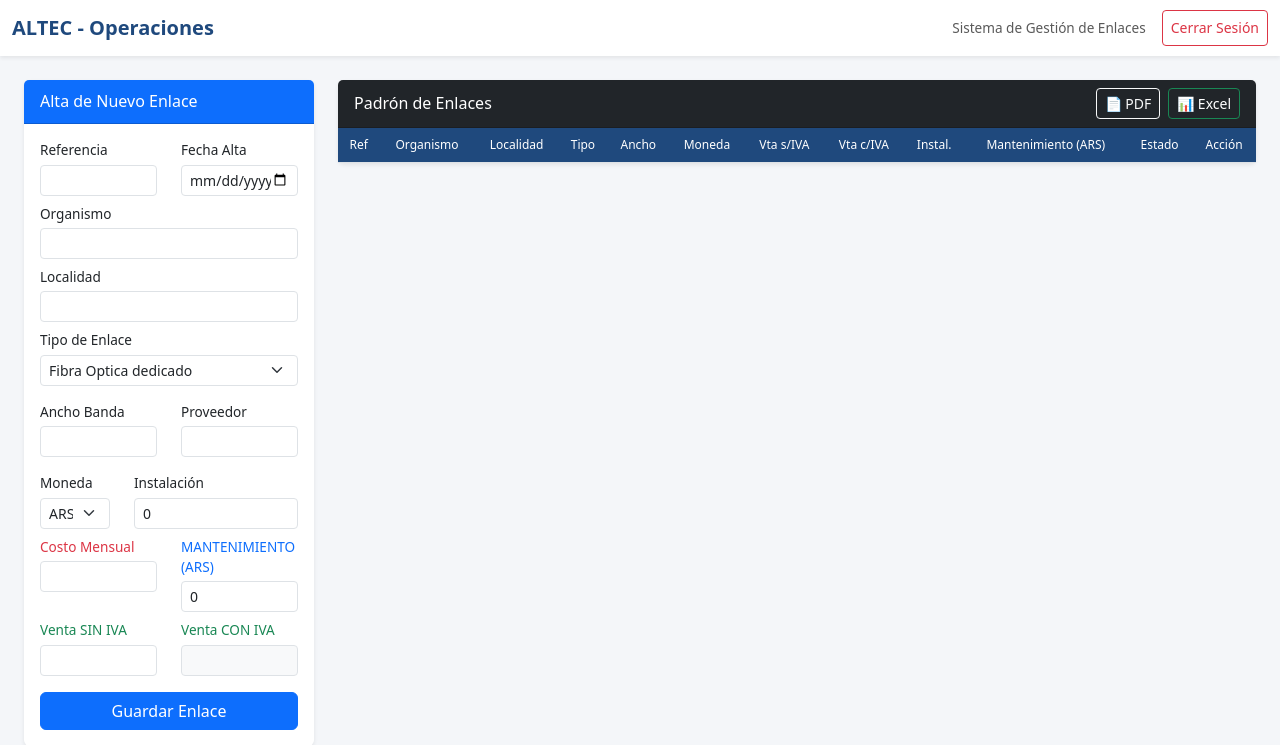
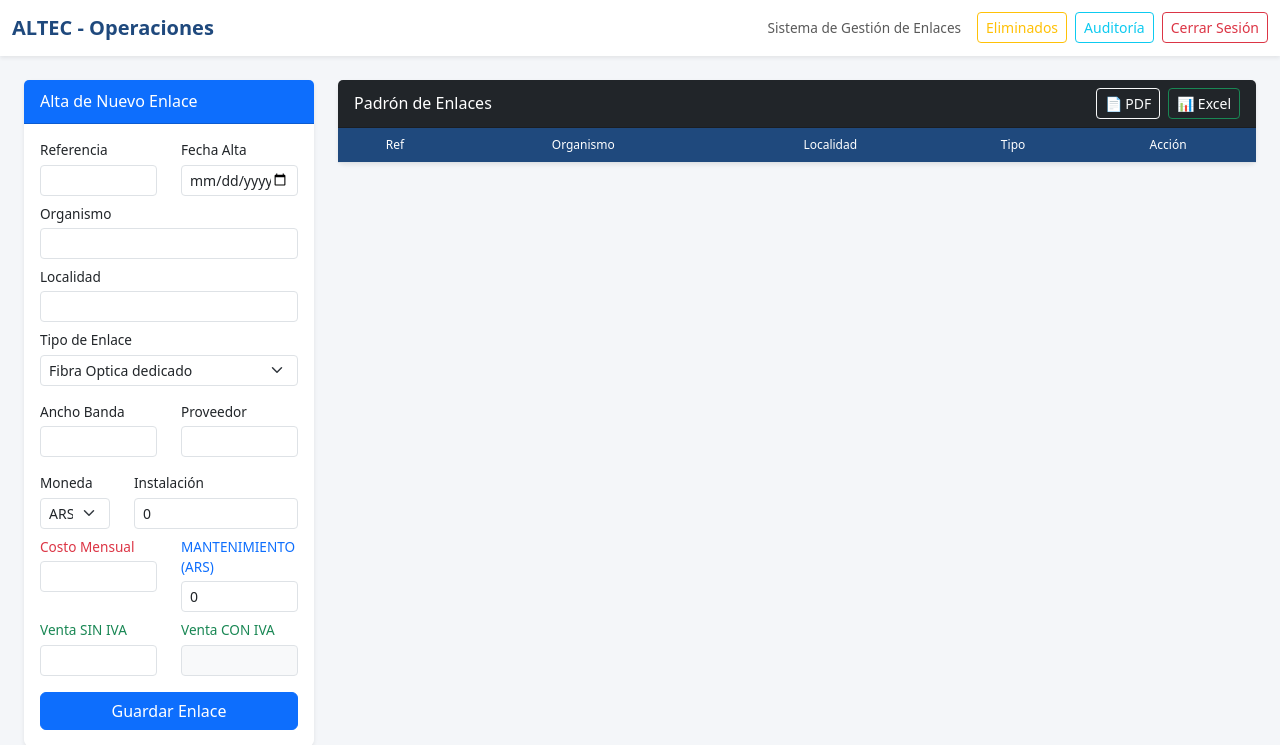
Before and after one commit to afellenztelco/telco, a FastAPI app: template templates/index.html in a window 1280 px wide. Shown: the top 745 px of the page. Run offline with FastAPI, Linux system fonts and the light colour scheme; the template is opened without the code that fills it, so the values that code supplies are empty.

Commit message:
Update index.html

```diff
--- a/templates/index.html
+++ b/templates/index.html
@@ -16,125 +16,111 @@
 <nav class="navbar navbar-expand-lg navbar-light bg-white mb-4 shadow-sm py-2">
     <div class="container-fluid">
         <a class="navbar-brand" href="#">ALTEC - Operaciones</a>
-        <div class="d-flex"><span class="navbar-text me-3">Sistema de Gestión de Enlaces</span><button onclick="cerrarSesion()" class="btn btn-sm btn-outline-danger">Cerrar Sesión</button></div>
+        <div class="d-flex align-items-center">
+            <span class="navbar-text me-3">Sistema de Gestión de Enlaces</span>
+            <button onclick="verEliminados()" class="btn btn-sm btn-outline-warning me-2">Eliminados</button>
+            <button onclick="verLogs()" class="btn btn-sm btn-outline-info me-2">Auditoría</button>
+            <button onclick="window.location.href='/logout'" class="btn btn-sm btn-outline-danger">Cerrar Sesión</button>
+        </div>
     </div>
 </nav>
 <div class="container-fluid px-4">
     <div class="row">
         <div class="col-xl-3 col-lg-4">
-            <div class="card mb-4"><div class="card-header bg-primary text-white"><h6 class="mb-0 py-1" id="tituloFormulario">Alta de Nuevo Enlace</h6></div>
+            <div class="card mb-4"><div class="card-header bg-primary text-white"><h6 id="formTitle" class="mb-0 py-1">Alta de Nuevo Enlace</h6></div>
                 <div class="card-body">
                     <form id="formAltaEnlace">
+                        <input type="hidden" id="edit_id">
                         <div class="row mb-2"><div class="col-6"><label class="form-label mb-1">Referencia</label><input type="text" class="form-control form-control-sm" id="referencia" required></div><div class="col-6"><label class="form-label mb-1">Fecha Alta</label><input type="date" class="form-control form-control-sm" id="fecha_alta" required></div></div>
                         <div class="mb-2"><label class="form-label mb-1">Organismo</label><input type="text" class="form-control form-control-sm" id="organismo" required></div>
                         <div class="mb-2"><label class="form-label mb-1">Localidad</label><input class="form-control form-control-sm" list="listaLoc" id="localidad" required><datalist id="listaLoc"><option value="Viedma"><option value="Aguada Guzmán"><option value="Ojos de Agua"><option value="Río Chico Abajo"></datalist></div>
-                        <div class="mb-3"><label class="form-label mb-1">Tipo de Enlace</label><select class="form-select form-select-sm" id="tipo" required><option value="Fibra Optica dedicado">Fibra Optica dedicado</option><option value="Fibra Optica asimetrico">Fibra Optica asimetrico</option><option value="Radio Frecuencia">Radio Frecuencia</option><option value="LEO">LEO</option><option value="LEO Itinerante">LEO Itinerante</option><option value="GEO">GEO</option><option value="L2L (transporte de datos)">L2L (transporte de datos)</option></select></div>
+                        <div class="mb-3"><label class="form-label mb-1">Tipo de Enlace</label><select class="form-select form-select-sm" id="tipo" required onchange="toggleSatelitales()"><option value="Fibra Optica dedicado">Fibra Optica dedicado</option><option value="Fibra Optica asimetrico">Fibra Optica asimetrico</option><option value="Radio Frecuencia">Radio Frecuencia</option><option value="LEO">LEO</option><option value="LEO Itinerante">LEO Itinerante</option><option value="GEO">GEO</option><option value="L2L (transporte de datos)">L2L (transporte de datos)</option></select></div>
+                        <div id="campos_satelitales" class="d-none bg-light p-2 border rounded mb-3">
+                            <h6 class="text-secondary mb-2" style="font-size: 0.75rem; font-weight: bold;">Datos Satelitales</h6>
+                            <input type="text" class="form-control form-control-sm mb-1" id="cupo_transferencia" placeholder="Cupo Transferencia">
+                            <input type="text" class="form-control form-control-sm mb-1" id="coordenadas_gps" placeholder="Coordenadas GPS">
+                            <input type="text" class="form-control form-control-sm mb-1" id="sn_antena" placeholder="S/N Antena">
+                            <input type="text" class="form-control form-control-sm mb-1" id="sn_modem" placeholder="S/N Modem">
+                            <input type="text" class="form-control form-control-sm mb-1" id="nro_te" placeholder="Nro de TE">
+                            <input type="text" class="form-control form-control-sm" id="nro_item" placeholder="Nro de ITEM">
+                        </div>
                         <div class="row mb-3"><div class="col-6"><label class="form-label mb-1">Ancho Banda</label><input type="text" class="form-control form-control-sm" id="ancho_banda" required></div><div class="col-6"><label class="form-label mb-1">Proveedor</label><input type="text" class="form-control form-control-sm" id="proveedor" required></div></div>
                         <div class="row mb-2"><div class="col-4"><label class="form-label mb-1">Moneda</label><select class="form-select form-select-sm" id="moneda"><option value="ARS">ARS</option><option value="USD">USD</option></select></div><div class="col-8"><label class="form-label mb-1">Instalación</label><input type="number" step="0.01" class="form-control form-control-sm" id="instalacion" value="0" required></div></div>
                         <div class="row mb-3"><div class="col-6"><label class="form-label mb-1 text-danger">Costo Mensual</label><input type="number" step="0.01" class="form-control form-control-sm" id="costo" required></div><div class="col-6"><label class="form-label mb-1 text-primary">MANTENIMIENTO (ARS)</label><input type="number" step="0.01" class="form-control form-control-sm" id="costo_mantenimiento" value="0" required></div><div class="col-6 mt-2"><label class="form-label mb-1 text-success">Venta SIN IVA</label><input type="number" step="0.01" class="form-control form-control-sm" id="venta_sin_iva" required></div><div class="col-6 mt-2"><label class="form-label mb-1 text-success">Venta CON IVA</label><input type="number" step="0.01" class="form-control form-control-sm bg-light" id="venta_con_iva" readonly></div></div>
                         <button type="submit" class="btn btn-primary w-100" id="btnGuardar">Guardar Enlace</button>
+                        <button type="button" class="btn btn-secondary w-100 mt-2 d-none" id="btnCancelar" onclick="resetForm()">Cancelar</button>
                     </form>
                 </div>
             </div>
         </div>
         <div class="col-xl-9 col-lg-8">
             <div class="card"><div class="card-header bg-dark text-white d-flex justify-content-between align-items-center"><h6 class="mb-0">Padrón de Enlaces</h6><div><a href="/reportes/pdf" class="btn btn-sm btn-outline-light me-2" target="_blank">📄 PDF</a><a href="/reportes/excel" class="btn btn-sm btn-outline-success text-white">📊 Excel</a></div></div>
-                <div class="card-body p-0"><table class="table table-hover table-striped mb-0 text-center align-middle"><thead><tr><th>Ref</th><th>Organismo</th><th>Localidad</th><th>Tipo</th><th>Ancho</th><th>Moneda</th><th>Vta s/IVA</th><th>Vta c/IVA</th><th>Instal.</th><th>Mantenimiento (ARS)</th><th>Estado</th><th>Acción</th></tr></thead><tbody id="tablaEnlaces"></tbody></table></div>
+                <div class="card-body p-0"><table class="table table-hover table-striped mb-0 text-center align-middle"><thead><tr><th>Ref</th><th>Organismo</th><th>Localidad</th><th>Tipo</th><th>Acción</th></tr></thead><tbody id="tablaEnlaces"></tbody></table></div>
             </div>
         </div>
     </div>
 </div>
+
+<div class="modal fade" id="modalConsulta" tabindex="-1"><div class="modal-dialog"><div class="modal-content"><div class="modal-header bg-primary text-white"><h6 class="modal-title">Detalle Satelital</h6><button type="button" class="btn-close" data-bs-dismiss="modal"></button></div><div class="modal-body"><p><b>Cupo:</b> <span id="val_cupo"></span></p><p><b>GPS:</b> <span id="val_gps"></span></p><p><b>S/N Antena:</b> <span id="val_antena"></span></p><p><b>S/N Modem:</b> <span id="val_modem"></span></p><p><b>Nro TE:</b> <span id="val_te"></span></p><p><b>Nro ITEM:</b> <span id="val_item"></span></p></div></div></div></div>
+<div class="modal fade" id="modalLogs" tabindex="-1"><div class="modal-dialog modal-xl"><div class="modal-content"><div class="modal-header bg-info text-white"><h6 class="modal-title">Auditoría</h6><button type="button" class="btn-close" data-bs-dismiss="modal"></button></div><div class="modal-body p-0"><table class="table table-sm table-striped"><thead><tr><th>Fecha</th><th>Usuario</th><th>Acción</th><th>Detalle</th></tr></thead><tbody id="tablaLogs"></tbody></table></div></div></div></div>
+<div class="modal fade" id="modalEliminados" tabindex="-1"><div class="modal-dialog modal-xl"><div class="modal-content"><div class="modal-header bg-warning py-2"><h6 class="modal-title">Enlaces Eliminados</h6><button type="button" class="btn-close" data-bs-dismiss="modal"></button></div><div class="modal-body p-0"><table class="table table-sm table-striped"><thead><tr><th>Fecha</th><th>Usuario</th><th>Acción</th><th>Detalle</th></tr></thead><tbody id="tablaEliminados"></tbody></table></div></div></div></div>
+
+<script src="https://cdn.jsdelivr.net/npm/bootstrap@5.3.0/dist/js/bootstrap.bundle.min.js"></script>
 <script>
-    let idEdicion = null;
-
-    function cerrarSesion() { window.location.href = '/logout'; }
-    document.getElementById('venta_sin_iva').oninput = e => document.getElementById('venta_con_iva').value = (e.target.value * 1.21).toFixed(2);
-
+    function toggleSatelitales() { const v = document.getElementById('tipo').value; document.getElementById('campos_satelitales').classList.toggle('d-none', !['LEO','LEO Itinerante','GEO'].includes(v)); }
     async function cargarEnlaces() {
         const r = await fetch('/enlaces/'); const d = await r.json();
-        const tb = document.getElementById('tablaEnlaces');
-        tb.innerHTML = d.map(e => `<tr><td>${e.referencia}</td><td>${e.organismo}</td><td>${e.localidad}</td><td>${e.tipo_enlace}</td><td>${e.ancho_banda}</td><td>${e.moneda}</td><td>${e.precio_venta_sin_iva}</td><td>${e.precio_venta_con_iva}</td><td>${e.costo_instalacion}</td><td>${e.costo_mantenimiento}</td><td><span class="badge ${e.estado=='ACTIVO'?'bg-success':'bg-danger'}">${e.estado}</span></td><td><button class="btn btn-sm btn-outline-primary me-1" onclick="iniciarEdicion(${e.id})">Editar</button><button class="btn btn-sm btn-outline-${e.estado=='ACTIVO'?'danger':'success'}" onclick="st(${e.id},'${e.estado=='ACTIVO'?'INACTIVO':'ACTIVO'}')">${e.estado=='ACTIVO'?'Baja':'Activar'}</button></td></tr>`).join('');
+        document.getElementById('tablaEnlaces').innerHTML = d.map(e => `<tr><td>${e.referencia}</td><td>${e.organismo}</td><td>${e.localidad}</td><td>${e.tipo_enlace}</td><td><button class="btn btn-sm btn-outline-info me-1" onclick="consultar(${e.id})">Consultar</button><button class="btn btn-sm btn-outline-warning me-1" onclick="editar(${e.id})">Editar</button><button class="btn btn-sm btn-outline-danger me-1" onclick="eliminar(${e.id})">Eliminar</button><button class="btn btn-sm btn-outline-${e.estado=='ACTIVO'?'danger':'success'}" onclick="st(${e.id},'${e.estado=='ACTIVO'?'INACTIVO':'ACTIVO'}')">${e.estado=='ACTIVO'?'Baja':'Activar'}</button></td></tr>`).join('');
     }
-
-    async function st(id, s) { await fetch(`/enlaces/${id}/estado?estado=${s}`, {method:'PATCH'}); cargarEnlaces(); }
-
-    async function iniciarEdicion(id) {
-        const r = await fetch(`/enlaces/${id}`);
-        const e = await r.json();
-
+    async function eliminar(id) { if(confirm('¿Eliminar?')) { await fetch(`/enlaces/${id}/eliminar`, {method:'PATCH'}); cargarEnlaces(); } }
+    async function consultar(id) {
+        const r = await fetch(`/enlaces/${id}`); const e = await r.json();
+        document.getElementById('val_cupo').innerText = e.cupo_transferencia || 'N/A';
+        document.getElementById('val_gps').innerText = e.coordenadas_gps || 'N/A';
+        document.getElementById('val_antena').innerText = e.sn_antena || 'N/A';
+        document.getElementById('val_modem').innerText = e.sn_modem || 'N/A';
+        document.getElementById('val_te').innerText = e.nro_te || 'N/A';
+        document.getElementById('val_item').innerText = e.nro_item || 'N/A';
+        new bootstrap.Modal(document.getElementById('modalConsulta')).show();
+    }
+    async function editar(id) {
+        const r = await fetch(`/enlaces/${id}`); const e = await r.json();
+        document.getElementById('edit_id').value = e.id;
         document.getElementById('referencia').value = e.referencia;
         document.getElementById('fecha_alta').value = e.fecha_alta;
         document.getElementById('organismo').value = e.organismo;
         document.getElementById('localidad').value = e.localidad;
         document.getElementById('tipo').value = e.tipo_enlace;
+        toggleSatelitales();
+        document.getElementById('cupo_transferencia').value = e.cupo_transferencia || '';
+        document.getElementById('coordenadas_gps').value = e.coordenadas_gps || '';
+        document.getElementById('sn_antena').value = e.sn_antena || '';
+        document.getElementById('sn_modem').value = e.sn_modem || '';
+        document.getElementById('nro_te').value = e.nro_te || '';
+        document.getElementById('nro_item').value = e.nro_item || '';
         document.getElementById('ancho_banda').value = e.ancho_banda;
         document.getElementById('proveedor').value = e.proveedor;
-        document.getElementById('moneda').value = e.moneda;
-        document.getElementById('instalacion').value = e.costo_instalacion;
         document.getElementById('costo').value = e.precio_costo;
         document.getElementById('costo_mantenimiento').value = e.costo_mantenimiento;
         document.getElementById('venta_sin_iva').value = e.precio_venta_sin_iva;
-        document.getElementById('venta_con_iva').value = e.precio_venta_con_iva;
-
-        idEdicion = id;
-        document.getElementById('tituloFormulario').textContent = "Editar Enlace";
-        const btnSubmit = document.getElementById('btnGuardar');
-        btnSubmit.textContent = "Actualizar Enlace";
-        btnSubmit.classList.replace('btn-primary', 'btn-warning');
-
-        if(!document.getElementById('btnCancelarEdicion')) {
-            const btnCancelar = document.createElement('button');
-            btnCancelar.id = 'btnCancelarEdicion';
-            btnCancelar.type = 'button';
-            btnCancelar.className = 'btn btn-secondary w-100 mt-2';
-            btnCancelar.textContent = 'Cancelar Edición';
-            btnCancelar.onclick = cancelarEdicion;
-            document.getElementById('formAltaEnlace').appendChild(btnCancelar);
-        }
-
-        window.scrollTo({ top: 0, behavior: 'smooth' });
+        document.getElementById('instalacion').value = e.costo_instalacion;
+        document.getElementById('venta_con_iva').value = (e.precio_venta_sin_iva * 1.21).toFixed(2);
+        document.getElementById('formTitle').innerText = "Editar Enlace";
+        document.getElementById('btnGuardar').innerText = "Actualizar";
+        document.getElementById('btnCancelar').classList.remove('d-none');
     }
-
-    function cancelarEdicion() {
-        idEdicion = null;
-        document.getElementById('formAltaEnlace').reset();
-        document.getElementById('tituloFormulario').textContent = "Alta de Nuevo Enlace";
-        const btnSubmit = document.getElementById('btnGuardar');
-        btnSubmit.textContent = "Guardar Enlace";
-        btnSubmit.classList.replace('btn-warning', 'btn-primary');
-        const btnCancelar = document.getElementById('btnCancelarEdicion');
-        if(btnCancelar) btnCancelar.remove();
-    }
-
+    function resetForm() { document.getElementById('formAltaEnlace').reset(); document.getElementById('edit_id').value = ''; document.getElementById('formTitle').innerText = "Alta de Nuevo Enlace"; document.getElementById('btnGuardar').innerText = "Guardar Enlace"; document.getElementById('btnCancelar').classList.add('d-none'); toggleSatelitales(); }
+    async function st(id, s) { await fetch(`/enlaces/${id}/estado?estado=${s}`, {method:'PATCH'}); cargarEnlaces(); }
+    async function verLogs() { const r = await fetch('/logs/'); const d = await r.json(); document.getElementById('tablaLogs').innerHTML = d.map(l => `<tr><td>${new Date(l.fecha_hora).toLocaleString()}</td><td>${l.usuario}</td><td>${l.accion}</td><td>${l.detalle}</td></tr>`).join(''); new bootstrap.Modal(document.getElementById('modalLogs')).show(); }
+    async function verEliminados() { const r = await fetch('/logs/'); const d = await r.json(); document.getElementById('tablaEliminados').innerHTML = d.filter(l => l.accion === 'ELIMINAR').map(l => `<tr><td>${new Date(l.fecha_hora).toLocaleString()}</td><td>${l.usuario}</td><td>${l.accion}</td><td>${l.detalle}</td></tr>`).join(''); new bootstrap.Modal(document.getElementById('modalEliminados')).show(); }
+    document.getElementById('venta_sin_iva').oninput = e => document.getElementById('venta_con_iva').value = (e.target.value * 1.21).toFixed(2);
     document.getElementById('formAltaEnlace').onsubmit = async (e) => {
-        e.preventDefault();
-        const p = {
-            referencia: document.getElementById('referencia').value,
-            organismo: document.getElementById('organismo').value,
-            localidad: document.getElementById('localidad').value,
-            tipo_enlace: document.getElementById('tipo').value,
-            ancho_banda: document.getElementById('ancho_banda').value,
-            moneda: document.getElementById('moneda').value,
-            precio_costo: parseFloat(document.getElementById('costo').value),
-            costo_mantenimiento: parseFloat(document.getElementById('costo_mantenimiento').value),
-            precio_venta_sin_iva: parseFloat(document.getElementById('venta_sin_iva').value),
-            precio_venta_con_iva: parseFloat(document.getElementById('venta_con_iva').value),
-            costo_instalacion: parseFloat(document.getElementById('instalacion').value),
-            fecha_alta: document.getElementById('fecha_alta').value,
-            proveedor: document.getElementById('proveedor').value
-        };
-
-        if (idEdicion) {
-            await fetch(`/enlaces/${idEdicion}`, {method:'PUT', headers:{'Content-Type':'application/json'}, body:JSON.stringify(p)});
-            cancelarEdicion();
-        } else {
-            await fetch('/enlaces/', {method:'POST', headers:{'Content-Type':'application/json'}, body:JSON.stringify(p)});
-            document.getElementById('formAltaEnlace').reset();
-        }
-        cargarEnlaces();
+        e.preventDefault(); const id = document.getElementById('edit_id').value;
+        const p = {referencia:document.getElementById('referencia').value, organismo:document.getElementById('organismo').value, localidad:document.getElementById('localidad').value, tipo_enlace:document.getElementById('tipo').value, ancho_banda:document.getElementById('ancho_banda').value, moneda:document.getElementById('moneda').value, precio_costo:parseFloat(document.getElementById('costo').value), costo_mantenimiento:parseFloat(document.getElementById('costo_mantenimiento').value), precio_venta_sin_iva:parseFloat(document.getElementById('venta_sin_iva').value), precio_venta_con_iva:parseFloat(document.getElementById('venta_con_iva').value), costo_instalacion:parseFloat(document.getElementById('instalacion').value), fecha_alta:document.getElementById('fecha_alta').value, proveedor:document.getElementById('proveedor').value, cupo_transferencia:document.getElementById('cupo_transferencia').value, coordenadas_gps:document.getElementById('coordenadas_gps').value, sn_antena:document.getElementById('sn_antena').value, sn_modem:document.getElementById('sn_modem').value, nro_te:document.getElementById('nro_te').value, nro_item:document.getElementById('nro_item').value};
+        const r = await fetch(id ? `/enlaces/${id}` : '/enlaces/', {method: id ? 'PUT' : 'POST', headers:{'Content-Type':'application/json'}, body:JSON.stringify(p)});
+        if (r.ok) { alert("Operación exitosa"); resetForm(); cargarEnlaces(); }
     };
-
-    cargarEnlaces();
+    toggleSatelitales(); cargarEnlaces();
 </script>
 </body>
 </html>
```
